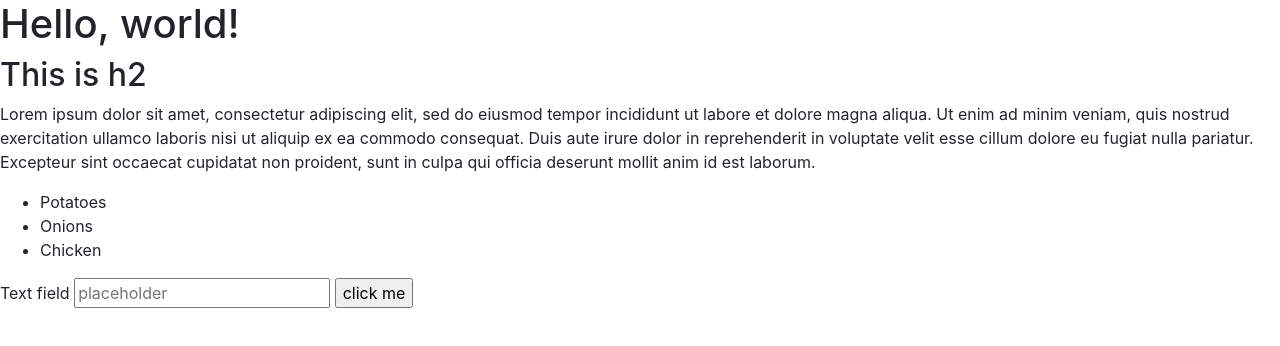
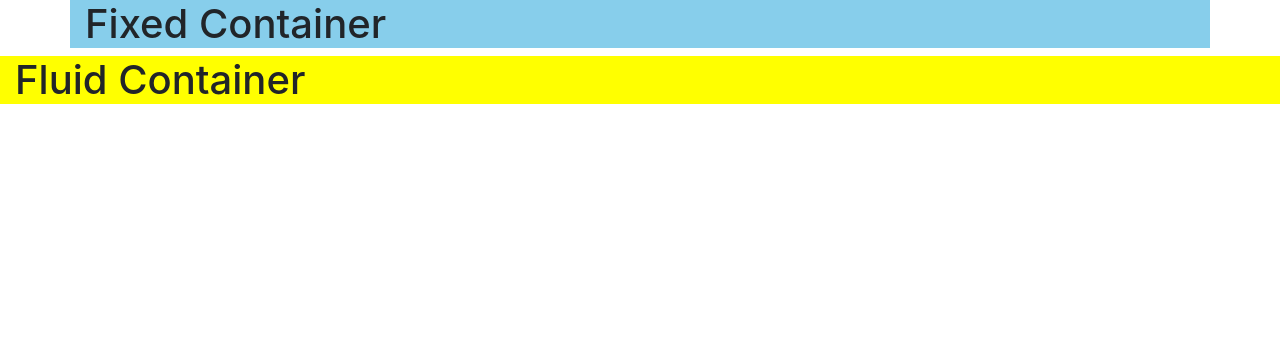
Before and after one commit to alex-kzr/bootstrap-4-tutorial, a plain HTML site: page index.html in a window 1280 px wide. Drawn offline with nearby package versions, Linux system fonts and the light colour scheme.

Commit message:
Add containers

```diff
--- a/index.html
+++ b/index.html
@@ -7,23 +7,18 @@
 
     <!-- Bootstrap CSS -->
     <link rel="stylesheet" href="https://stackpath.bootstrapcdn.com/bootstrap/4.4.1/css/bootstrap.min.css" integrity="sha384-Vkoo8x4CGsO3+Hhxv8T/Q5PaXtkKtu6ug5TOeNV6gBiFeWPGFN9MuhOf23Q9Ifjh" crossorigin="anonymous">
+    <link rel="stylesheet" type="text/css" href="slyles.css">
 
     <title>Hello, world!</title>
   </head>
   <body>
-    <h1>Hello, world!</h1>
-    <h2>This is h2</h2>
-    <P>Lorem ipsum dolor sit amet, consectetur adipiscing elit, sed do eiusmod tempor incididunt ut labore et dolore magna aliqua. Ut enim ad minim veniam, quis nostrud exercitation ullamco laboris nisi ut aliquip ex ea commodo consequat. Duis aute irure dolor in reprehenderit in voluptate velit esse cillum dolore eu fugiat nulla pariatur. Excepteur sint occaecat cupidatat non proident, sunt in culpa qui officia deserunt mollit anim id est laborum.</P>
-    <ul>
-        <li>Potatoes</li>
-        <li>Onions</li>
-        <li>Chicken</li>
-    </ul>
-    <form action="">
-        <label>Text field</label>
-        <input type="text" placeholder="placeholder">
-        <input type="submit" value="click me">
-    </form>
+    <div class="container">
+        <h1>Fixed Container</h1>
+    </div>
+
+    <div class="container-fluid">
+        <h1>Fluid Container</h1>
+    </div>
 
     <!-- Optional JavaScript -->
     <!-- jQuery first, then Popper.js, then Bootstrap JS -->
--- /dev/null
+++ b/slyles.css
@@ -0,0 +1,7 @@
+.container{
+    background: skyblue;
+}
+
+.container-fluid{
+    background: yellow;
+}
```
